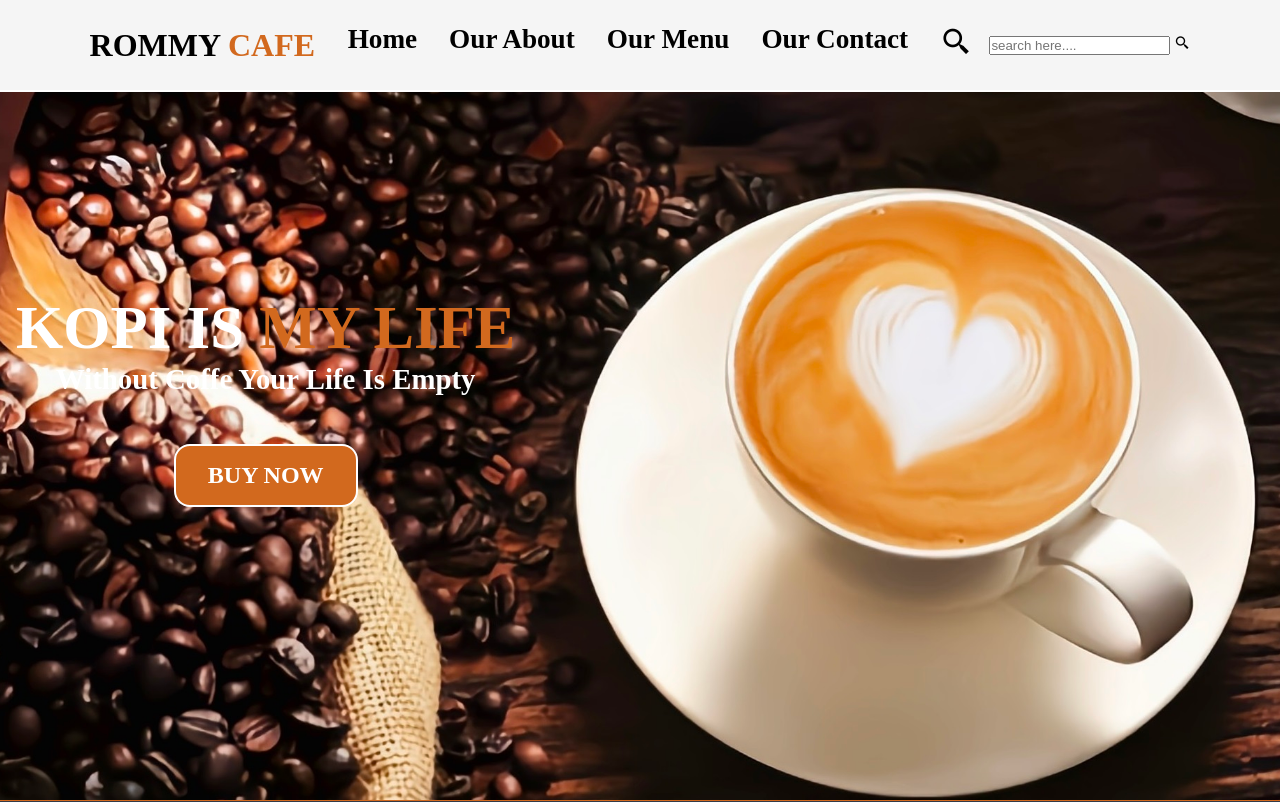
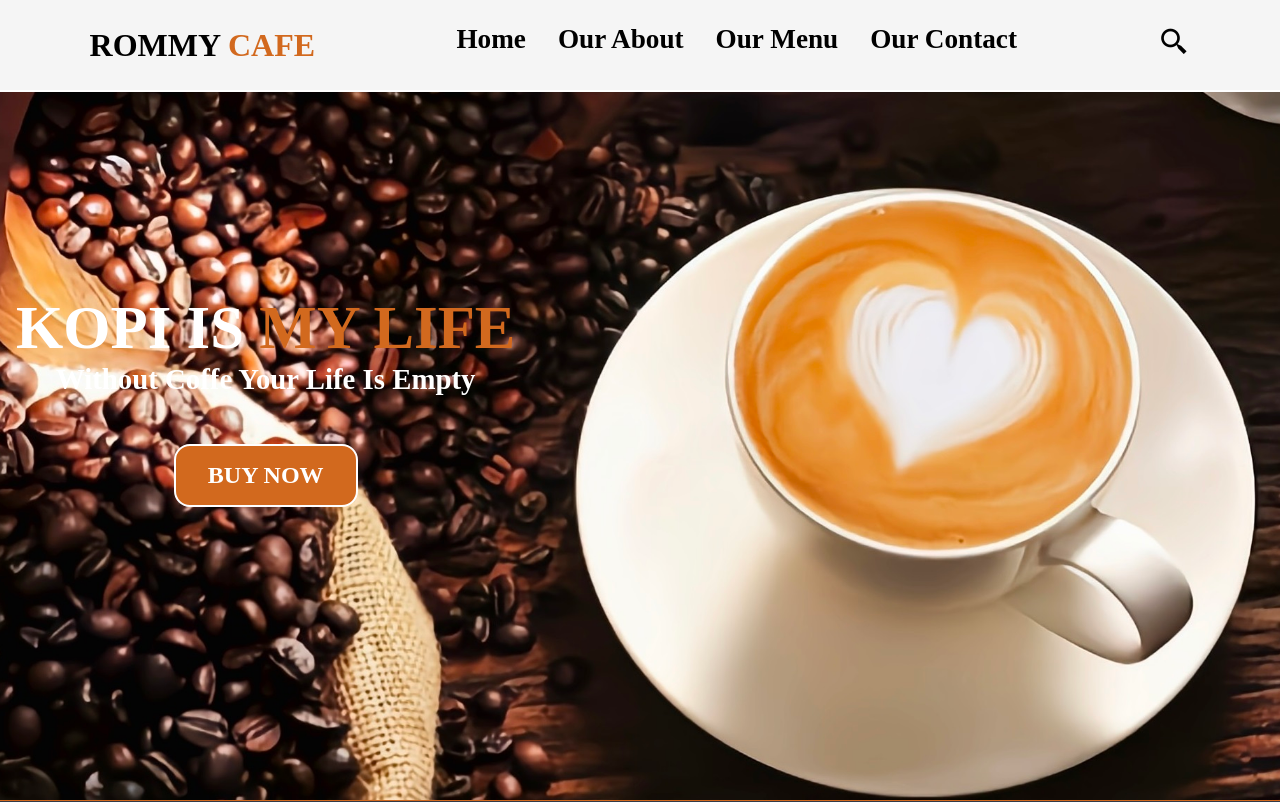
Before and after one commit to LuxiousOfficial/Rommy_Cafe, a plain HTML site: page index.html in a window 1280 px wide. Shown: the top 802 px of the page. Drawn offline with nearby package versions, Linux system fonts and the light colour scheme.

Commit message:
style.css

```diff
--- a/css/style.css
+++ b/css/style.css
@@ -78,6 +78,39 @@ body {
 
 #humberger-menu {
 	display: none;
+}
+
+.navigasi .search-form {
+	display: flex;
+	position: absolute;
+	top: 100%;
+	background-color: white;
+	width: 45rem;
+	height: 4.2rem;
+	align-items: center;
+	transform: scaleY(0);
+	transform-origin: top;
+	transition: 0.3s;
+}
+
+.navigasi .search-form.active {
+	transform: scaleY(1);
+}
+
+.navigasi .search-form input {
+	width: 100%;
+	height: 100%;
+	border: none;
+	font-size: 1.4rem;
+	padding: 0 0.8rem;
+	color: black;
+}
+
+.navigasi .search-form label {
+	font-size: 1.8rem;
+	color: black;
+	cursor: pointer;
+	margin-right: 1.2rem;
 }
 
 .hero {
@@ -484,6 +517,10 @@ footer .creadits p {
 		transition: 0.3s;
 	}
 
+	.navigasi .humberger-menu a {
+		margin: 0 1rem;
+	}
+
 	.about .cafe p {
 		margin-top: 2rem;
 		text-align: center;
@@ -508,6 +545,10 @@ footer .creadits p {
 		font-size: 53%;
 	}
 
+	.navigasi .search-form {
+		width: 77%;
+	}
+
 	.about .cafe p {
 		text-align: center;
 		max-width: 40rem;
```
